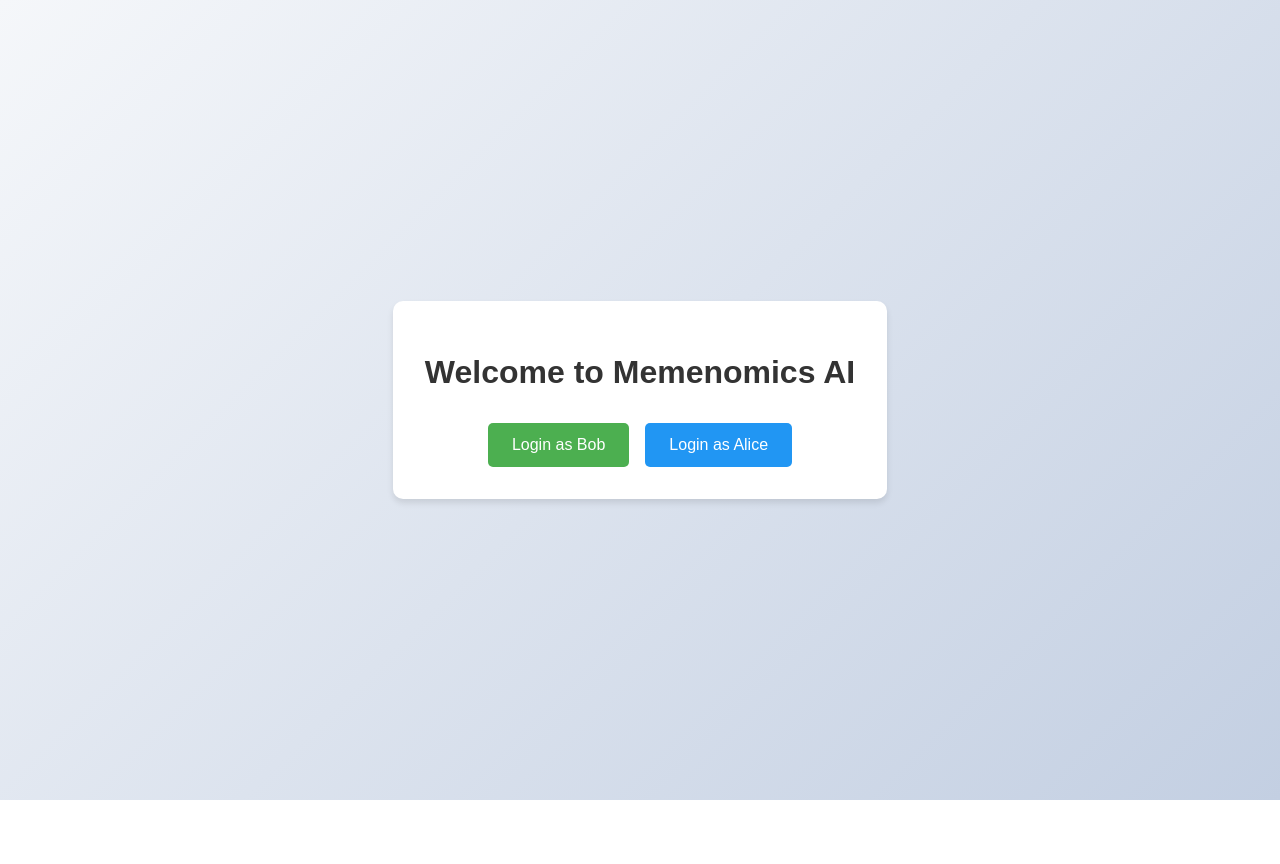
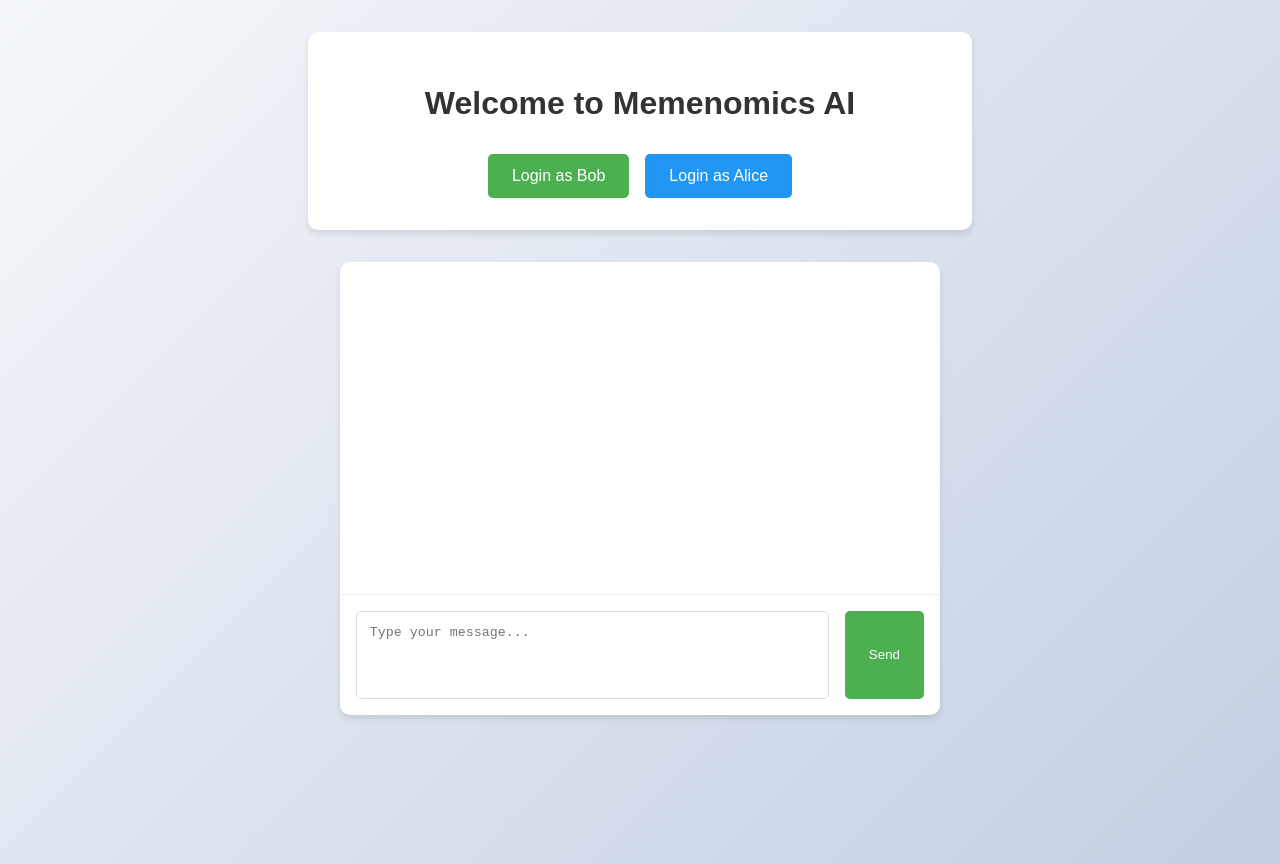
Before and after one commit to ben-harper27/eth-global-bangkok, a website: page src/client/main.html in a window 1280 px wide. Before the commit the page ends 800 px from the top, so only its background shows below. Drawn offline with Linux system fonts and the light colour scheme; files that its build step writes are made by us from their sources.

Commit message:
add ai chatbox

```diff
--- a/src/client/main.html
+++ b/src/client/main.html
@@ -18,5 +18,12 @@
         Logged in as: <span id="username"></span>
       </div>
     </div>
+    <div class="chat-container">
+      <div class="chat-messages" id="chatMessages"></div>
+      <div class="chat-input-container">
+        <textarea id="userInput" placeholder="Type your message..."></textarea>
+        <button id="sendMessage">Send</button>
+      </div>
+    </div>
   </body>
 </html>
--- a/src/client/styles.css
+++ b/src/client/styles.css
@@ -1,10 +1,12 @@
 body {
   font-family: "Arial", sans-serif;
   display: flex;
-  justify-content: center;
+  flex-direction: column;
+  justify-content: flex-start;
   align-items: center;
   min-height: 100vh;
   margin: 0;
+  padding: 2rem;
   background: linear-gradient(135deg, #f5f7fa 0%, #c3cfe2 100%);
 }
 
@@ -14,6 +16,8 @@ body {
   border-radius: 10px;
   box-shadow: 0 4px 6px rgba(0, 0, 0, 0.1);
   text-align: center;
+  width: 100%;
+  max-width: 600px;
 }
 
 h1 {
@@ -60,3 +64,64 @@ h1 {
   border-radius: 5px;
   display: none;
 }
+
+.chat-container {
+  margin-top: 2rem;
+  width: 100%;
+  max-width: 600px;
+  background: white;
+  border-radius: 10px;
+  box-shadow: 0 4px 6px rgba(0, 0, 0, 0.1);
+}
+
+.chat-messages {
+  height: 300px;
+  overflow-y: auto;
+  padding: 1rem;
+  border-bottom: 1px solid #eee;
+}
+
+.chat-input-container {
+  display: flex;
+  padding: 1rem;
+  gap: 1rem;
+}
+
+textarea#userInput {
+  flex: 1;
+  padding: 0.8rem;
+  border: 1px solid #ddd;
+  border-radius: 5px;
+  resize: none;
+  height: 60px;
+}
+
+#sendMessage {
+  padding: 0.8rem 1.5rem;
+  background-color: #4caf50;
+  color: white;
+  border: none;
+  border-radius: 5px;
+  cursor: pointer;
+  transition: background-color 0.2s;
+}
+
+#sendMessage:hover {
+  background-color: #45a049;
+}
+
+.message {
+  margin-bottom: 1rem;
+  padding: 0.8rem;
+  border-radius: 5px;
+}
+
+.user-message {
+  background-color: #e3f2fd;
+  margin-left: 20%;
+}
+
+.ai-message {
+  background-color: #f5f5f5;
+  margin-right: 20%;
+}
```
